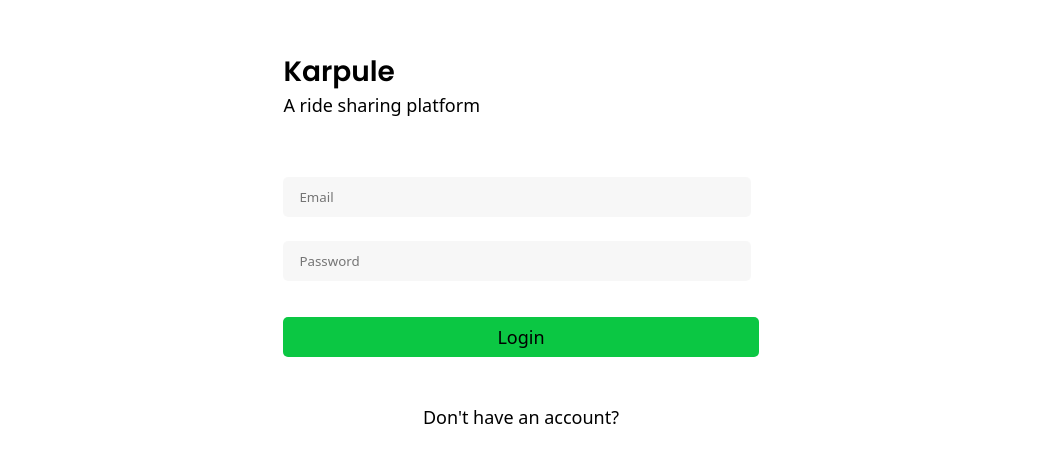
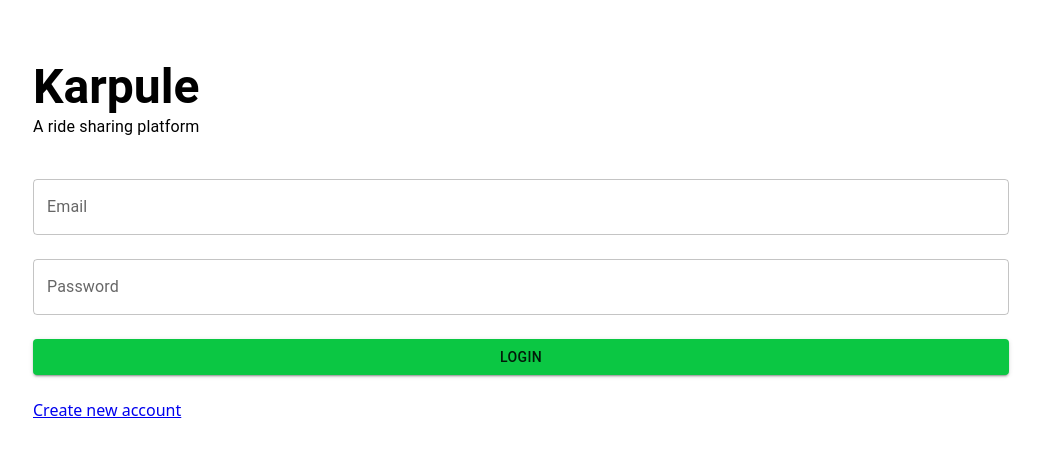
Before and after one commit to zjw2021/Karpule-App, a React (Create React App) app: page /login in a window 1280 px wide. Shown: the part 160-622 px from the top of the page, without its empty margins (119-1160 px from the left). Built offline with nearby package versions, Linux system fonts and the light colour scheme.

Commit message:
feat: implement mui for home, login, and register

```diff
--- a/package.json
+++ b/package.json
@@ -3,6 +3,9 @@
   "version": "0.1.0",
   "private": true,
   "dependencies": {
+    "@emotion/react": "^11.7.1",
+    "@emotion/styled": "^11.6.0",
+    "@mui/material": "^5.4.0",
     "@testing-library/jest-dom": "^5.16.1",
     "@testing-library/react": "^12.1.2",
     "@testing-library/user-event": "^13.5.0",
--- a/src/components/Layout/index.js
+++ b/src/components/Layout/index.js
@@ -1,19 +1,22 @@
-import React, { useContext } from 'react'
-import { Navigate } from 'react-router'
-import UserContext from '../../context/users/userContext'
-import Footer from '../Footer'
+import React, { useContext } from "react";
+import { Navigate } from "react-router";
+import UserContext from "../../context/users/userContext";
+import Footer from "../Footer";
+import Container from "@mui/material/Container";
+import CssBaseline from "@mui/material/CssBaseline";
 
 const Layout = (props) => {
-    const userContext = useContext(UserContext)
-    const { isAuth, isDriver } = userContext
-    return (
-        <div style={{ "minHeight": "100%" }}>
-            <div className="container">
-                {props.children}
-            </div>
-            {isDriver ? <Footer /> : null }
-            {!isAuth && <Navigate to='/login' />}
-        </div>
-    )
-}
-export default Layout
+  const userContext = useContext(UserContext);
+  const { isAuth, isDriver } = userContext;
+  return (
+    <>
+      <Container>
+        {props.children}
+        {isDriver ? <Footer /> : null}
+        {!isAuth && <Navigate to="/login" />}
+      </Container>
+      <CssBaseline />
+    </>
+  );
+};
+export default Layout;
--- a/src/pages/Login.js
+++ b/src/pages/Login.js
@@ -1,51 +1,113 @@
-import React, { useState, useContext } from 'react'
-import { Link, Navigate } from 'react-router-dom'
-import UserContext from '../context/users/userContext'
-import "../styles/components.css"
+import React, { useState, useContext } from "react";
+import { Link, Navigate } from "react-router-dom";
+import UserContext from "../context/users/userContext";
+import Box from "@mui/material/Box";
+import Container from "@mui/material/Container";
+import FormControl from "@mui/material/FormControl";
+import Typography from "@mui/material/Typography";
+import TextField from "@mui/material/TextField";
+import Button from "@mui/material/Button";
+import Snackbar from "@mui/material/Snackbar";
+import Alert from "@mui/material/Alert";
 
 const Login = () => {
-    const userContext = useContext(UserContext)
-    const { loginUser, isAuth } = userContext
+  const userContext = useContext(UserContext);
+  const { loginUser, isAuth } = userContext;
+
+  const [showSnackbar, setShowSnackbar] = useState(false);
+  const [snackbarMessage, setSnackbarMessage] = useState("");
 
   const [user, setUser] = useState({
     email: "",
-        password: ""
-    })
+    password: "",
+  });
 
   const clearForm = () => {
     setUser({
       email: "",
-            password: ""
-        })
+      password: "",
+    });
+  };
+
+  const login = async (e) => {
+    e.preventDefault();
+    try {
+      await loginUser(user);
+    } catch (e) {
+      setShowSnackbar(true);
+      setSnackbarMessage(`Failed to login: ${e.message}`);
     }
+    clearForm();
+  };
 
-    const onSubmit = e => {
-        e.preventDefault()
-        loginUser(user)
-        clearForm()
+  const keyDown = (e) => {
+    // Run login if enter is pressed
+    if (e.keyCode === 13) {
+      login(e);
     }
+  };
 
-    const onChange = e => {
-        setUser({ ...user, [e.target.name]: e.target.value })
-    }
+  const onChange = (e) => {
+    setUser({ ...user, [e.target.name]: e.target.value });
+  };
 
   return (
-        <div className="container">
-            <div className="form">
-                <form onSubmit={onSubmit}>
-                    <div className="logoContainer">
-                        <p className="titleXl logo">Karpule</p>
-                        <p className="bodyMd">A ride sharing platform</p>
-                    </div>
-                    <input name="email" placeholder="Email" className="formInput" onChange={onChange} />
-                    <input name="password" type="password" placeholder="Password" className="formInput" onChange={onChange} />
-                    <button type="submit" className="formButton bodyMd">Login</button>
-                </form>
-                <Link to="/register" className="link bodyMd">Don't have an account?</Link>
-            </div>
-            {isAuth && <Navigate to='/' />}
-        </div>
-    )
-}
+    <Container sx={{ height: "100%", width: "80%" }}>
+      <Box
+        display="flex"
+        flexDirection="column"
+        justifyContent="center"
+        height="100%"
+      >
+        <Box marginBottom="5vh">
+          <Typography variant="h3" fontWeight="bold">
+            Karpule
+          </Typography>
+          <Typography>A ride sharing platform</Typography>
+        </Box>
+        <FormControl sx={{ width: "100%", marginBottom: "3vh" }}>
+          <TextField
+            name="email"
+            label="Email"
+            onChange={onChange}
+            onKeyDown={keyDown}
+            sx={{ marginBottom: "3vh" }}
+          />
+          <TextField
+            name="password"
+            label="Password"
+            type="password"
+            onChange={onChange}
+            onKeyDown={keyDown}
+            sx={{ marginBottom: "3vh" }}
+          />
+          <Button variant="contained" color="primary" onClick={login}>
+            Login
+          </Button>
+        </FormControl>
 
-export default Login
+        <Link
+          to="/register"
+          sx={{
+            color: "black",
+            textDecoration: "none",
+          }}
+        >
+          Create new account
+        </Link>
+      </Box>
+      <Snackbar
+        open={showSnackbar}
+        onClose={() => setShowSnackbar(false)}
+        autoHideDuration={10000}
+      >
+        <Alert severity="error" sx={{ width: "100%" }}>
+          {snackbarMessage}
+        </Alert>
+      </Snackbar>
+      {isAuth && <Navigate to="/" />}
+    </Container>
+  );
+};
+
+export default Login;
--- a/src/pages/Register.js
+++ b/src/pages/Register.js
@@ -1,21 +1,32 @@
-import React, { useContext, useState } from 'react'
-import { Link, Navigate } from 'react-router-dom'
-import UserContext from '../context/users/userContext'
-import "../styles/components.css"
+import React, { useContext, useState } from "react";
+import { Link, Navigate } from "react-router-dom";
+import UserContext from "../context/users/userContext";
+import "../styles/components.css";
+import Box from "@mui/material/Box";
+import Container from "@mui/material/Container";
+import FormControl from "@mui/material/FormControl";
+import Typography from "@mui/material/Typography";
+import TextField from "@mui/material/TextField";
+import Button from "@mui/material/Button";
+import Snackbar from "@mui/material/Snackbar";
+import Alert from "@mui/material/Alert";
 
 const Register = () => {
-    const userContext = useContext(UserContext)
-    const { registerUser, isAuth } = userContext
+  const userContext = useContext(UserContext);
+  const { registerUser, isAuth } = userContext;
+
+  const [showSnackbar, setShowSnackbar] = useState(false);
+  const [snackbarMessage, setSnackbarMessage] = useState("");
 
   const [user, setUser] = useState({
     email: "",
     password: "",
-        profile: ""
-    })
-    const { email } = user
+    profile: "",
+  });
+  const { email } = user;
 
   // Check if email is a babson email
-    const emailAddress = email.substring(email.length - 10, email.length)
+  const emailAddress = email.substring(email.length - 10, email.length);
 
   const clearForm = () => {
     setUser({
@@ -24,42 +35,104 @@ const Register = () => {
       profile: "",
       carModel: "",
       carPlate: "",
-            carColor: ""
-        })
+      carColor: "",
+    });
+  };
+
+  const register = (e) => {
+    e.preventDefault();
+    if (emailAddress !== "babson.edu") {
+        setShowSnackbar(true);
+        setSnackbarMessage("Invalid email: please register with your Babson email");
+        return;
     }
+    registerUser(user);
+    clearForm();
+  };
 
-    const onSubmit = e => {
-        e.preventDefault()
-        if(emailAddress !== 'babson.edu') return
-        registerUser(user)
-        clearForm()
-    }
-
-    const onChange = e => {
-        setUser({ ...user, [e.target.name]: e.target.value })
-    }
+  const onChange = (e) => {
+    setUser({ ...user, [e.target.name]: e.target.value });
+  };
 
   return (
-        <div className="container">
-            <div className="form">
-                <form onSubmit={onSubmit}>
-                    <div className="logoContainer">
-                        <p className="titleXl logo">Karpule</p>
-                        <p className="bodyMd">Create new account</p>
-                    </div>
-                    <input name="email" placeholder="Email" className="formInput" onChange={onChange} />
-                    <input name="password" type="password" placeholder="Password" className="formInput" onChange={onChange} />
-                    <p className="bodyMd w-bold" style={{marginTop: "2rem"}}>Drive with Karpule (optional)</p>
-                    <input name="carModel" placeholder="Car model" className="formInput" onChange={onChange} />
-                    <input name="carColor" placeholder="Car color" className="formInput" onChange={onChange} />
-                    <input name="carPlate" placeholder="License plate" className="formInput" onChange={onChange} />
-                    <button type="submit" className="formButton bodyMd">Register</button>
-                </form>
-                <Link to="/login" className="link bodyMd">Already have an account?</Link>
-            </div>
-            {isAuth && <Navigate to='/' />}
-        </div>
-    )
-}
+    <Container sx={{ height: "100%", width: "80%" }}>
+      <Box
+        display="flex"
+        flexDirection="column"
+        justifyContent="center"
+        height="100%"
+      >
+        <Box marginBottom="5vh">
+          <Typography variant="h3" fontWeight="bold">
+            Karpule
+          </Typography>
+          <Typography>Create new account</Typography>
+        </Box>
+        <FormControl sx={{ width: "100%", marginBottom: "3vh" }}>
+          <TextField
+            size="small"
+            name="email"
+            label="Email"
+            onChange={onChange}
+            sx={{ marginBottom: "2vh" }}
+          />
+          <TextField
+            size="small"
+            name="password"
+            label="Password"
+            type="password"
+            onChange={onChange}
+          />
 
-export default Register
+          <Typography
+            fontWeight="bold"
+            variant="h6"
+            marginTop="4vh"
+            marginBottom="2vh"
+          >
+            Drive with Karpule (optional)
+          </Typography>
+
+          <TextField
+            size="small"
+            name="carModel"
+            label="Car model"
+            onChange={onChange}
+            sx={{ marginBottom: "2vh" }}
+          />
+          <TextField
+            size="small"
+            name="carColor"
+            label="Car color"
+            onChange={onChange}
+            sx={{ marginBottom: "2vh" }}
+          />
+          <TextField
+            size="small"
+            name="carPlate"
+            label="License plate"
+            onChange={onChange}
+            sx={{ marginBottom: "2vh" }}
+          />
+          <Button variant="contained" color="primary" onClick={register}>
+            Register
+          </Button>
+        </FormControl>
+
+        <Link to="/login">Already have an account?</Link>
+      </Box>
+      <Snackbar
+        open={showSnackbar}
+        onClose={() => setShowSnackbar(false)}
+        autoHideDuration={10000}
+      >
+        <Alert severity="error" sx={{ width: "100%" }}>
+          {snackbarMessage}
+        </Alert>
+      </Snackbar>
+      {isAuth && <Navigate to="/" />}
+    </Container>
+  );
+};
+
+export default Register;
```
Also changed, not shown: src/App.js (+42 -19 lines), src/context/users/UserState.js (+67 -64 lines), src/pages/Home.js (+24 -17 lines), src/styles/components.css (line endings or trailing spaces), 1 other file (tests, documents, lock files or other folders). Lines whose indentation alone changed are shown as unchanged.
